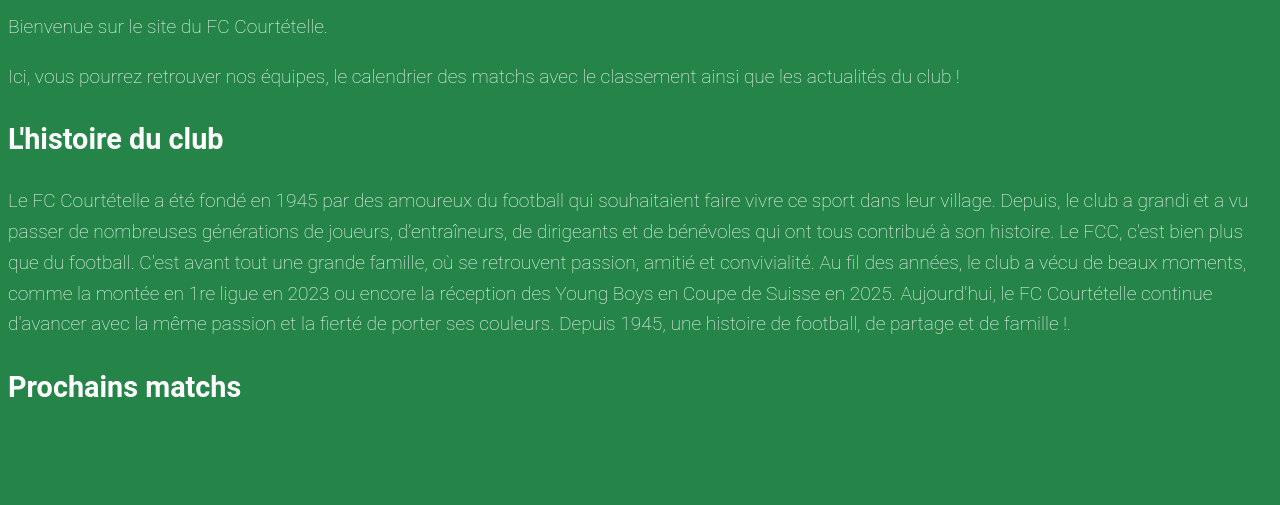
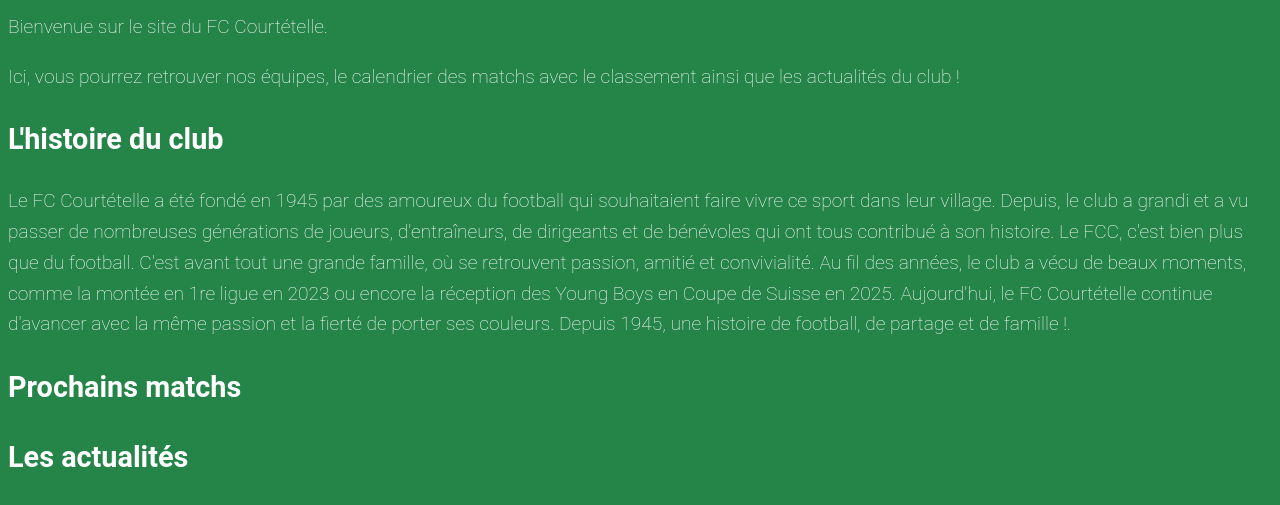
Before and after one commit to Bastien-Jeannerat/c113-projet-jeannerat-bastien, a plain HTML site: page index.html in a window 1280 px wide. Shown: the part 241-746 px from the top of the page. Drawn offline with Linux system fonts and the light colour scheme; a web font is replaced by a local one.

Commit message:
Actualités

```diff
--- a/index.html
+++ b/index.html
@@ -38,6 +38,11 @@
         <h2>Prochains matchs</h2>
 
     </section>
+
+    <section>
+        <h2>Les actualités</h2>
+
+    </section>
 </main>
 
 
```
